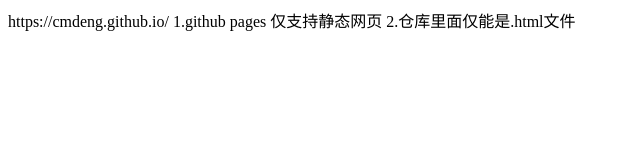
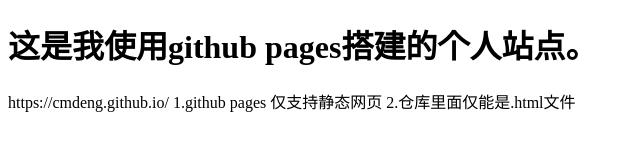
Before and after one commit to cmdeng/cmdeng.github.io, a plain HTML site: page index.html in a window 1280 px wide. Shown: the whole page, without its empty margins (0-640 px from the left). Drawn offline with Linux system fonts and the light colour scheme.

Commit message:
Update index.html

```diff
--- a/index.html
+++ b/index.html
@@ -1,6 +1,13 @@
+<!DOCTYPE html>
+<html>
+  <body>
+<h1>这是我使用github pages搭建的个人站点。</h1>
 https://cmdeng.github.io/
 
 
 1.github pages 仅支持静态网页
 
 2.仓库里面仅能是.html文件
+
+  </body>
+</html>
```
